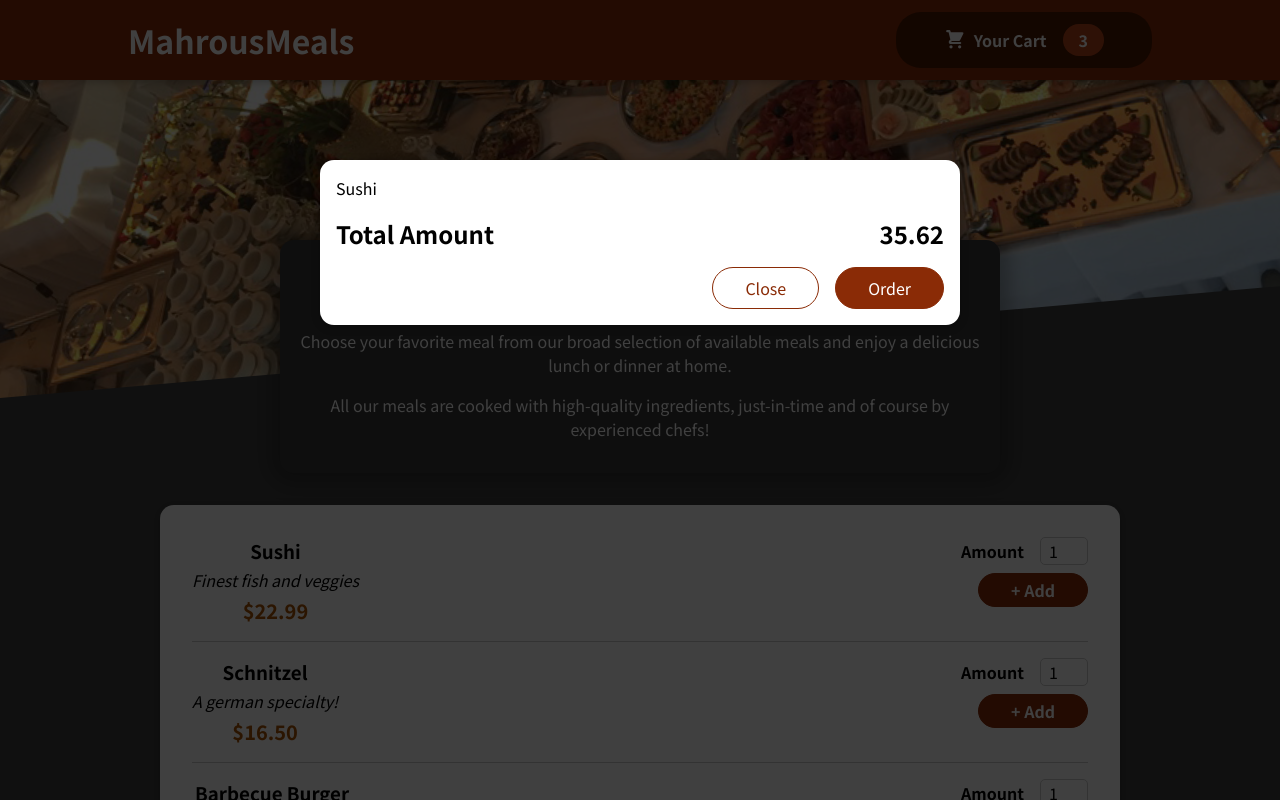
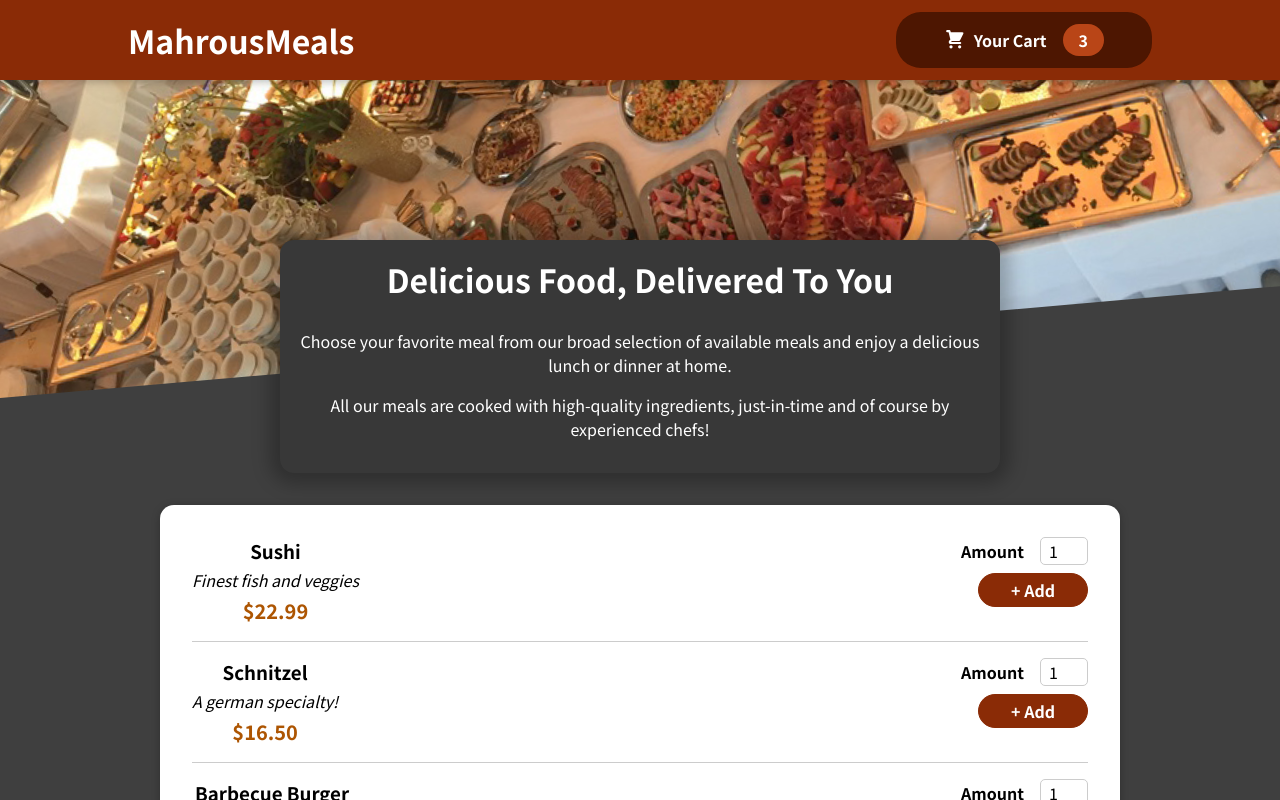
Before and after one commit to Lazarus2001/Food-project, a React (Create React App) app: page / in a window 1280 px wide. Shown: the top 800 px of the page. Built offline with nearby package versions, Linux system fonts and the light colour scheme.

Commit message:
commit of the cart open and close state

```diff
--- a/src/App.js
+++ b/src/App.js
@@ -1,14 +1,25 @@
 import './App.css';
+import { useState } from 'react';
 import Header from './components/Layout/Header';
 import Meals from './components/Meals/Meals'
 import Cart from './components/Cart/Cart';
 function App() {
+
+  const [cartIsShown,setCartIsShown] = useState(false);
+
+  const shownCartHandler = () =>
+  {
+    setCartIsShown(true);
+  }
+  const hideCartHandler = () => {
+    setCartIsShown(false);
+  }
   return (
     <div className="App">
-      <Cart/>
+      {cartIsShown && <Cart onHide={hideCartHandler}/>}
       <header className="App-header">
 
-      <Header/>
+        <Header onShow={shownCartHandler}/>
       <main>
         <Meals/>
       </main>
--- a/src/components/Cart/Cart.js
+++ b/src/components/Cart/Cart.js
@@ -11,14 +11,14 @@ const Cart = props=>
     );
 
     return (
-        <CartModal>
+        <CartModal onClose={props.onHide}>
             {cartItems}
             <div className={classes.total}>
                 <span>Total Amount</span>
                 <span>35.62</span>
             </div>
             <div className={classes.actions}>
-                <button className={classes['button--alt']}>Close</button>
+                <button className={classes['button--alt']} onClick = {props.onHide}>Close</button>
                 <button className={classes.button}>Order</button>
             </div>
         </CartModal>
--- a/src/components/Layout/Header.js
+++ b/src/components/Layout/Header.js
@@ -8,7 +8,7 @@ const Header = props =>
         <>
            <header className={classes.header}>
             <h1>MahrousMeals</h1>
-            <HeaderCartButton/>
+                <HeaderCartButton onClick={props.onShow}/>
            </header>
 
 
--- a/src/components/Layout/HeaderCartButton.js
+++ b/src/components/Layout/HeaderCartButton.js
@@ -6,7 +6,7 @@ import classes from './HeaderButton.module.css'
 const HeaderCartButton = props=>
 {
     return(
-        <button className={classes.button}>
+        <button className={classes.button} onClick={props.onClick}>
             <span className={classes.icon}>
                 <CartIcon/>
             </span>
--- a/src/components/UI/CartModal.js
+++ b/src/components/UI/CartModal.js
@@ -3,7 +3,7 @@ import ReactDOM from 'react-dom'
 
 const Backdrop = props =>
 {
-    return <div className={classes.backdrop}/>
+    return <div onClick={props.onClick} className={classes.backdrop}/>
 }
 
 const ModalOverlay = props =>
@@ -16,7 +16,7 @@ const Modal = props =>
 {
     const portal = document.getElementById('overlay');
     return <div>
-        {ReactDOM.createPortal(<Backdrop />, portal)}
+        {ReactDOM.createPortal(<Backdrop onClick={props.onClose}/>, portal)}
         {ReactDOM.createPortal(<ModalOverlay>{props.children}</ModalOverlay>, portal)}
     </div>
 }
```
Also changed, not shown: src/store/CartContext.js (added).
